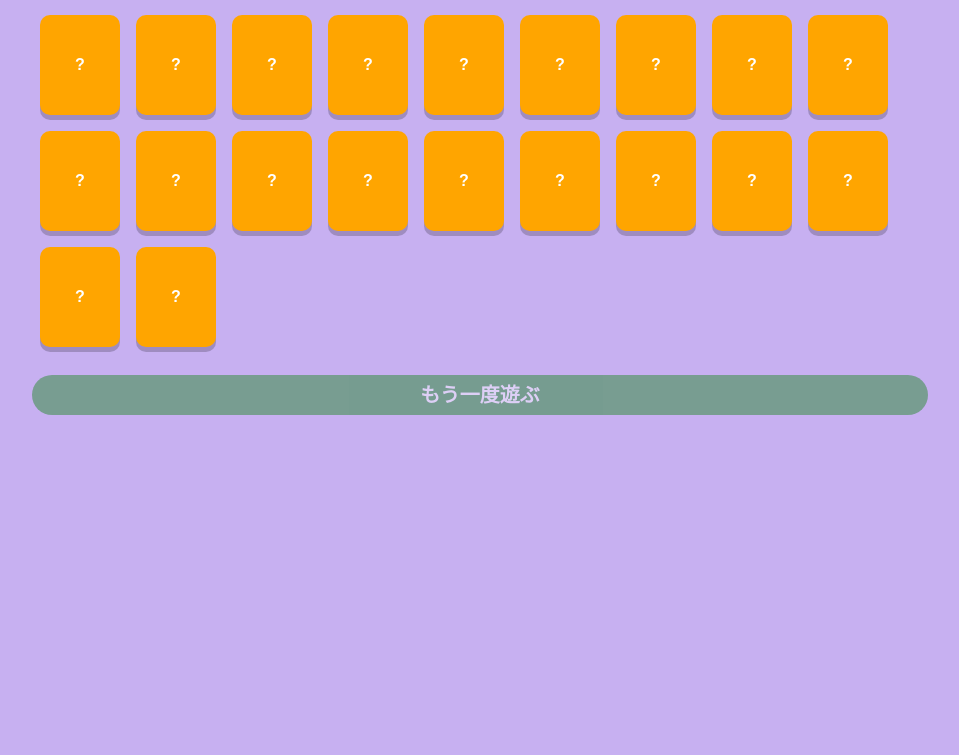
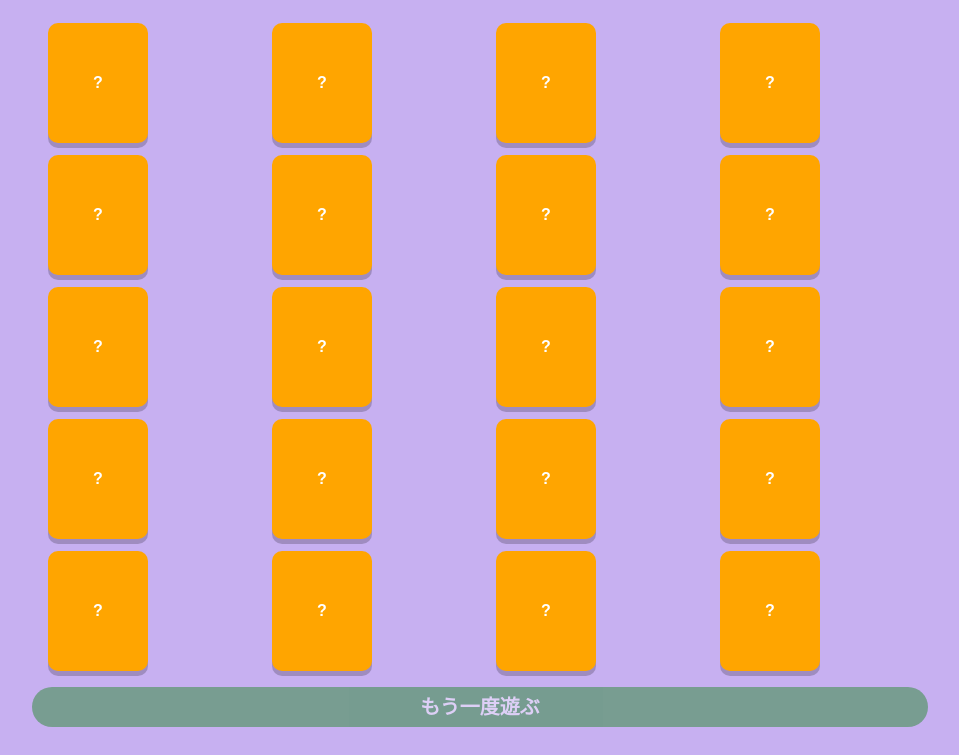
Before and after one commit to hk-p114514/shinkei-suijaku, a plain HTML site: page index.html in a window 1280 px wide. Shown: the part 45-800 px from the top of the page, without its empty margins (160-1119 px from the left). Drawn offline with Linux system fonts and the light colour scheme.

Commit message:
Update style.css

```diff
--- a/style.css
+++ b/style.css
@@ -26,7 +26,7 @@ body {
   perspective: 130px;
   width: 80px;
   height: 100px;
-  margin: 8px;
+  margin: 3px;
 }
 
 .card {
@@ -40,8 +40,8 @@ body {
 
 .card-front,
 .card-back {
-  width: 100%;
-  height: 100%;
+  width: 80px;
+  height: 100px;
   text-align: center;
   line-height: 100px;
   border-radius:  10px;
@@ -89,25 +89,22 @@ box-shadow: 0 5px 0 rgba(0,0,0, 0.2);
   margin-top: 20px;
 }
 
-@media(max-width:400px){
+@media(min-width:1100px) {
 
-  .container {
-    width: 100vw;
-    margin: 0 auto;
-  }
+.card-front,
+.card-back {
+  width: 100px;
+  height: 120px;
+  line-height: 120px;
+}
 
+#stage {
+ display:grid;
+ grid-template-columns: 1fr 1fr 1fr 1fr;
+}
 
+.card-container {
+  margin: 1em;
+}
 
-  .card-container {
-    perspective: 130px;
-    width: 60px;
-    height: 80px;
-    margin-top: 5px;
-  }
-
-  .card {
-    cursor: pointer;
-    width: 100%;
-    height: 100%;
-  }
 }
```
